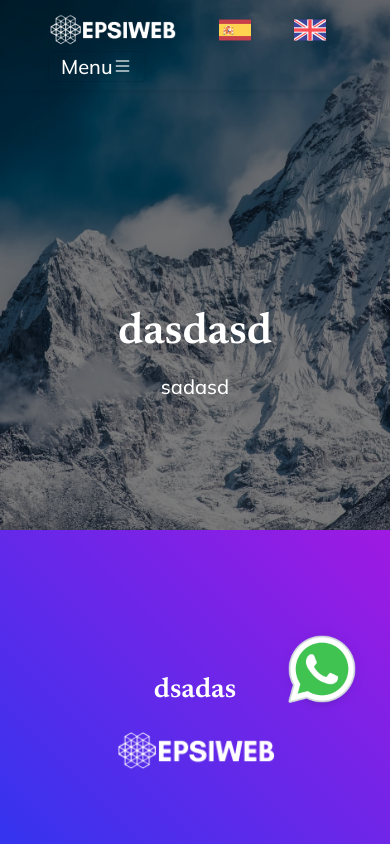
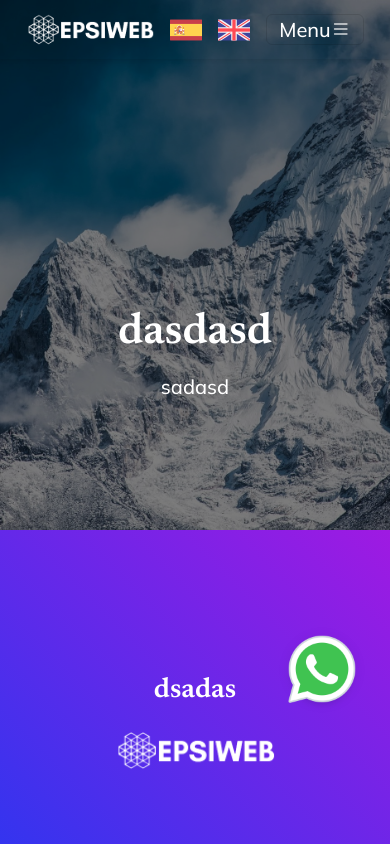
Before and after one commit to juanarede/EpsiWeb, a React (Create React App) app: page / in a window 390 px wide. Shown: the top 844 px of the page. Built offline with nearby package versions, Linux system fonts and the light colour scheme.

Commit message:
navbar responsive mejorado

```diff
--- a/src/Components/navbar/Navbar.jsx
+++ b/src/Components/navbar/Navbar.jsx
@@ -46,7 +46,7 @@
             }
       } className="navbar navbar-expand-lg navbar-light fixed-top shadow-sm" id="mainNav">
 
-    <div className="container px-5">
+    <div className="container d-flex justify-content-center">
 
         <a className="navbar-brand fw-bold" href="#page-top" title='Top-Page'><img className='logonav' src={logoWithe} alt="Logo" title='Logo'/></a>
         <a className="navbar-brand fw-bold" href="#" title='Top-Page'><img  src={espanaFlag} alt="Logo" title='EspañaLogo'/></a>
```
